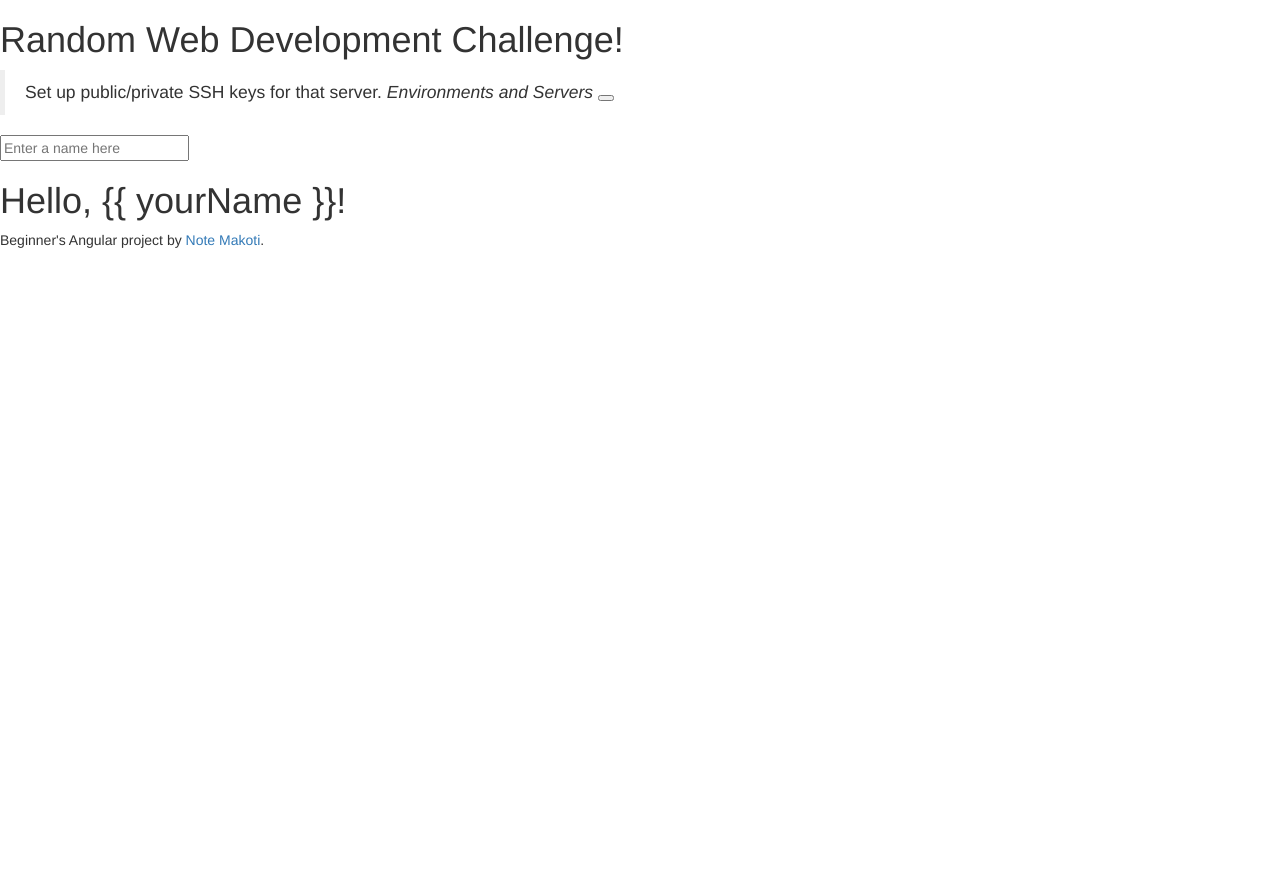
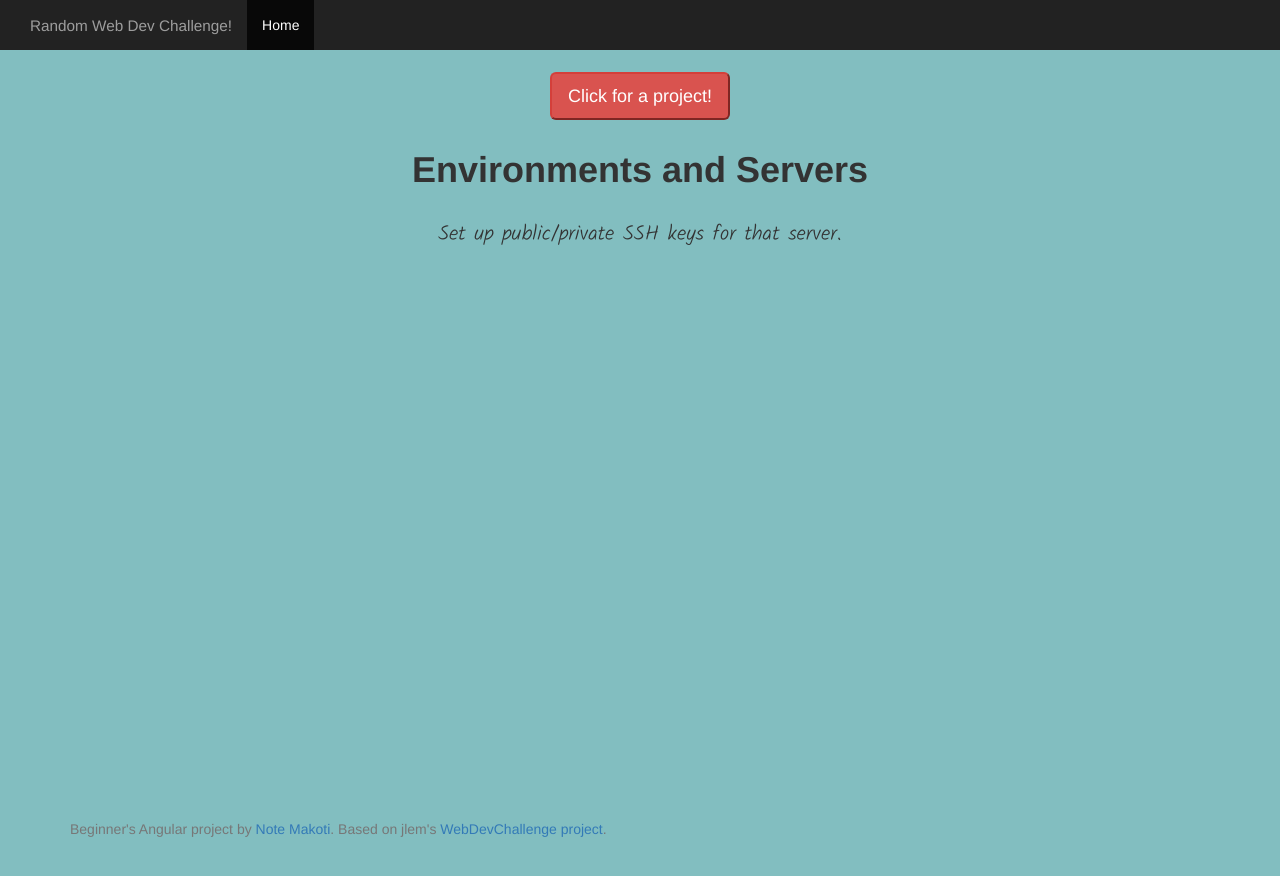
Before and after one commit to NoteMakoti/notemakoti.github.io, a Jekyll site: the page webdevgenerator.html, which Jekyll copies as it is, in a window 1280 px wide. Shown: the top 876 px of the page. Built offline with Jekyll 4.4.1, drawn with Linux system fonts in a browser that asks for light colours; nearby versions of some CDN libraries.

Commit message:
prelim late-february update

```diff
--- /dev/null
+++ b/css/webdevgenerator.css
@@ -0,0 +1,31 @@
+.app {
+    height: 50vh;
+}
+
+body {
+    background: #82bec0;
+    height: 91vh;
+    margin-bottom: 9vh;
+}
+
+.footer {
+    position: absolute;
+    bottom: 0;
+    width: 100%;
+    /* Set the fixed height of the footer here */
+    height: 9vh;
+}
+
+html {
+    position: relative;
+    min-height: 100%;
+}
+
+.lead {
+    font-family: 'Kalam', cursive;
+}
+
+.vertical-center{
+	display: flex;
+  	align-items: center;
+}
--- a/js/webdevgenerator.js
+++ b/js/webdevgenerator.js
@@ -138,7 +138,7 @@
       skill: "CSS"
     },
     {
-      challenge: "Do the same, as the above, but only for the iPhone 6 Plus.",
+      challenge: "Collapse a navigation bar to a hamburger menu, but only for the iPhone 6 Plus.",
       skill: "CSS"
     },
     {
@@ -182,11 +182,11 @@
       skill: "Databases"
     },
     {
-      challenge: "Do the above, but with the closure table pattern.",
+      challenge: "Replicate Reddit's comment system in as much detail as possible using the closure table pattern.",
       skill: "Databases"
     },
     {
-      challenge: "Do the above, but with the nested set pattern.",
+      challenge: "Replicate Reddit's comment system in as much detail as possible using the nested set pattern.",
       skill: "Databases"
     },
     {
--- a/webdevgenerator.html
+++ b/webdevgenerator.html
@@ -1,49 +1,58 @@
 <!DOCTYPE html>
 <html lang="en">
-
 <head>
     <meta charset="utf-8">
     <meta http-equiv="X-UA-Compatible" content="IE=edge">
     <meta name="viewport" content="width=device-width, initial-scale=1">
-    <!-- The above 3 meta tags *must* come first in the head; any other head content must come *after* these tags -->
-    <meta name="description" content="">
-    <meta name="author" content="">
-    <link rel="icon" href="../../favicon.ico">
-    <title>Theme Template for Bootstrap</title>
-    <!-- Bootstrap core CSS -->
+    <meta name="description" content="Beginner's Angular project by Note Makoti">
+    <meta name="author" content="Note Makoti">
+    <script src="https://ajax.googleapis.com/ajax/libs/angularjs/1.5.0/angular.min.js"></script>
+    <script src="/js/webdevgenerator.js"></script>
+    <link rel="icon" href="/favicon.ico">
+    <title>Random Web Development Challenge!</title>
     <link href="/css/bootstrap.min.css" rel="stylesheet">
-    <!-- Bootstrap theme -->
-    <!--<link href="/css/bootstrap-theme.min.css" rel="stylesheet">--->
-    <!-- Custom styles for this template -->
-    <link href="/css/bootstrap-theme.min.css" rel="stylesheet">
-    <script src="https://ajax.googleapis.com/ajax/libs/angularjs/1.0.7/angular.min.js"></script>
-    <!-- HTML5 shim and Respond.js for IE8 support of HTML5 elements and media queries -->
-    <!--[if lt IE 9]>
-      <script src="https://oss.maxcdn.com/html5shiv/3.7.2/html5shiv.min.js"></script>
-      <script src="https://oss.maxcdn.com/respond/1.4.2/respond.min.js"></script>
-    <![endif]-->
+    <link href="/css/webdevgenerator.css" rel="stylesheet">
+    <link href='https://fonts.googleapis.com/css?family=Kalam:300' rel='stylesheet' type='text/css'>
 </head>
-
-<body>
-    <section ng-app="WebDevChallenge" ng-controller="randomQuote as quote">
-        <h1>Random Web Development Challenge!</h1>
-        <blockquote>
-            {{quote.info.challenge}}
-            <cite>{{quote.info.skill}}</cite>
-            <button ng-click="quote.pick()"></button>
-        </blockquote>
-    </section>
-    <input type="text" ng-model="yourName" placeholder="Enter a name here">
-      <h1>Hello, {{ yourName }}!</h1>
-    <footer>
-        Beginner's Angular project by <a href="https://github.com/NoteMakoti" class="href">Note Makoti</a>.
+<body ng-app="WebDevChallenge" ng-controller="randomQuote as quote" class="bg">
+    <nav class="navbar-inverse navbar-default" role="navigation">
+        <div class="container-fluid">
+            <div class="navbar-header">
+                <a href="index.html" class="active navbar-toggle">Home</a>
+                <a class="navbar-brand" href="#"><small>Random Web Dev Challenge!</small></a>
+            </div>
+            <div class="collapse navbar-collapse navbar-ex1-collapse">
+                <ul class="nav navbar-nav">
+                    <li class="active"><a href="index.html">Home</a></li>
+                </ul>
+            </div>
+        </div>
+    </nav>
+    <div class="container app cover-container text-center">
+        <div class="row">
+            <div class="col-xs-12">
+                <h1><button class="btn-lg btn-danger" role="button" ng-click="quote.pick()">Click for a project!</button></h1>
+            </div>
+        </div>
+        <div class="row">
+            <div class="col-xs-12">
+                <h1><strong>{{quote.info.skill}}</strong></h1>
+            </div>
+        </div>
+        <div class="row">
+            <div class="col-xs-12">
+                <h2><p class="lead">
+                    {{quote.info.challenge}}
+                </p></h2>
+            </div>
+        </div>
+    </div>
+    <footer class="footer">
+        <div class="container">
+            <p class="text-muted">Beginner's Angular project by <a href="https://github.com/NoteMakoti" class="href">Note Makoti</a>. Based on jlem's <a href="https://github.com/jlem/WebDevChallenge" class="href">WebDevChallenge project</a>.</p>
+        </div>
     </footer>
-    <!-- Bootstrap core JavaScript
-    ================================================== -->
-    <!-- Placed at the end of the document so the pages load faster -->
     <script src="https://ajax.googleapis.com/ajax/libs/jquery/1.11.3/jquery.min.js"></script>
     <script src="/js/bootstrap.min.js"></script>
-    <script src="/js/webdevgenerator.js"></script>
 </body>
-
 </html>
```
Also changed, not shown: _includes/footer.html (+1 -12 lines), css/main.css (+9 -10 lines), index.html (+45 -35 lines), _layouts/vapor.html (deleted).
